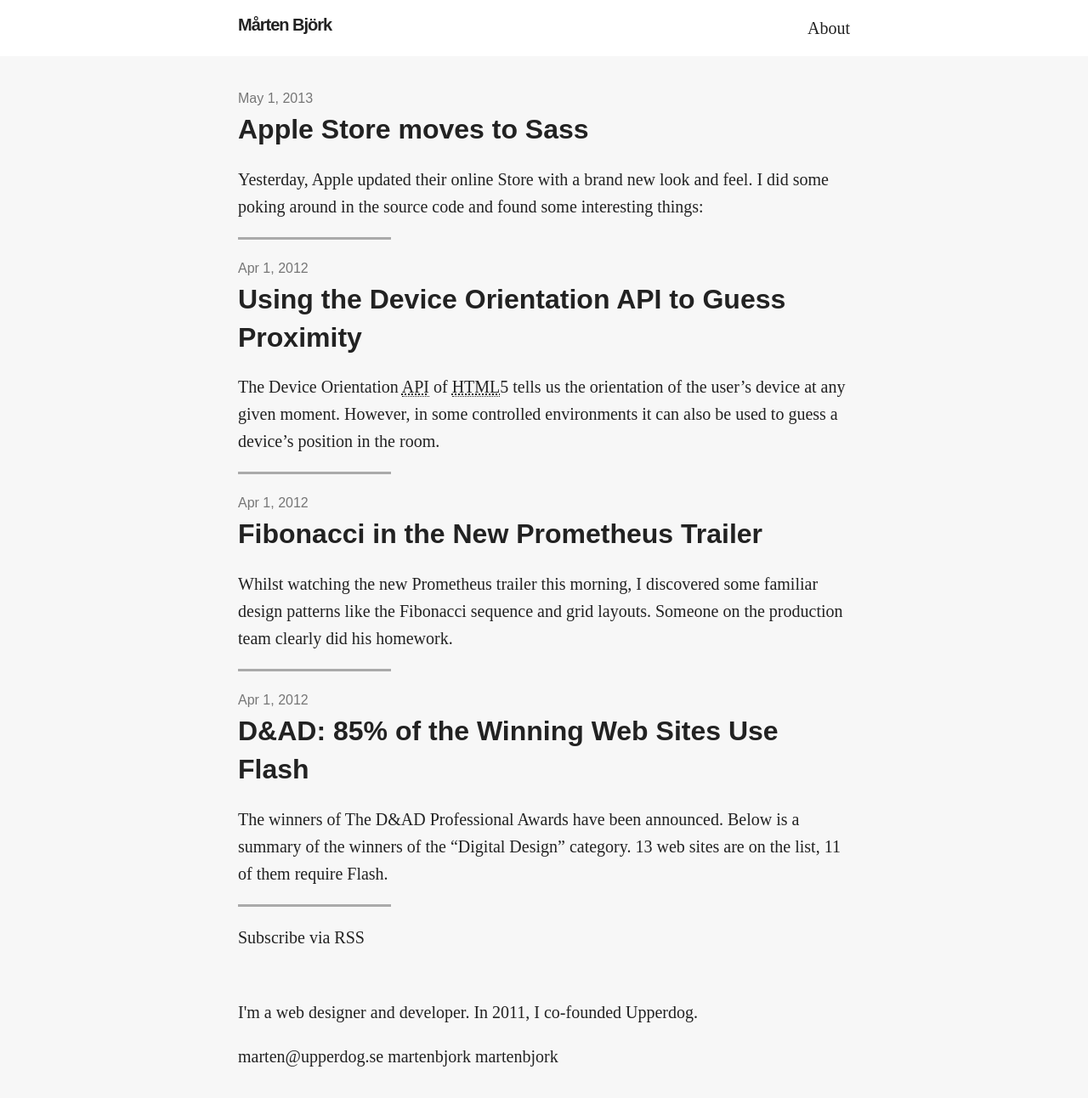
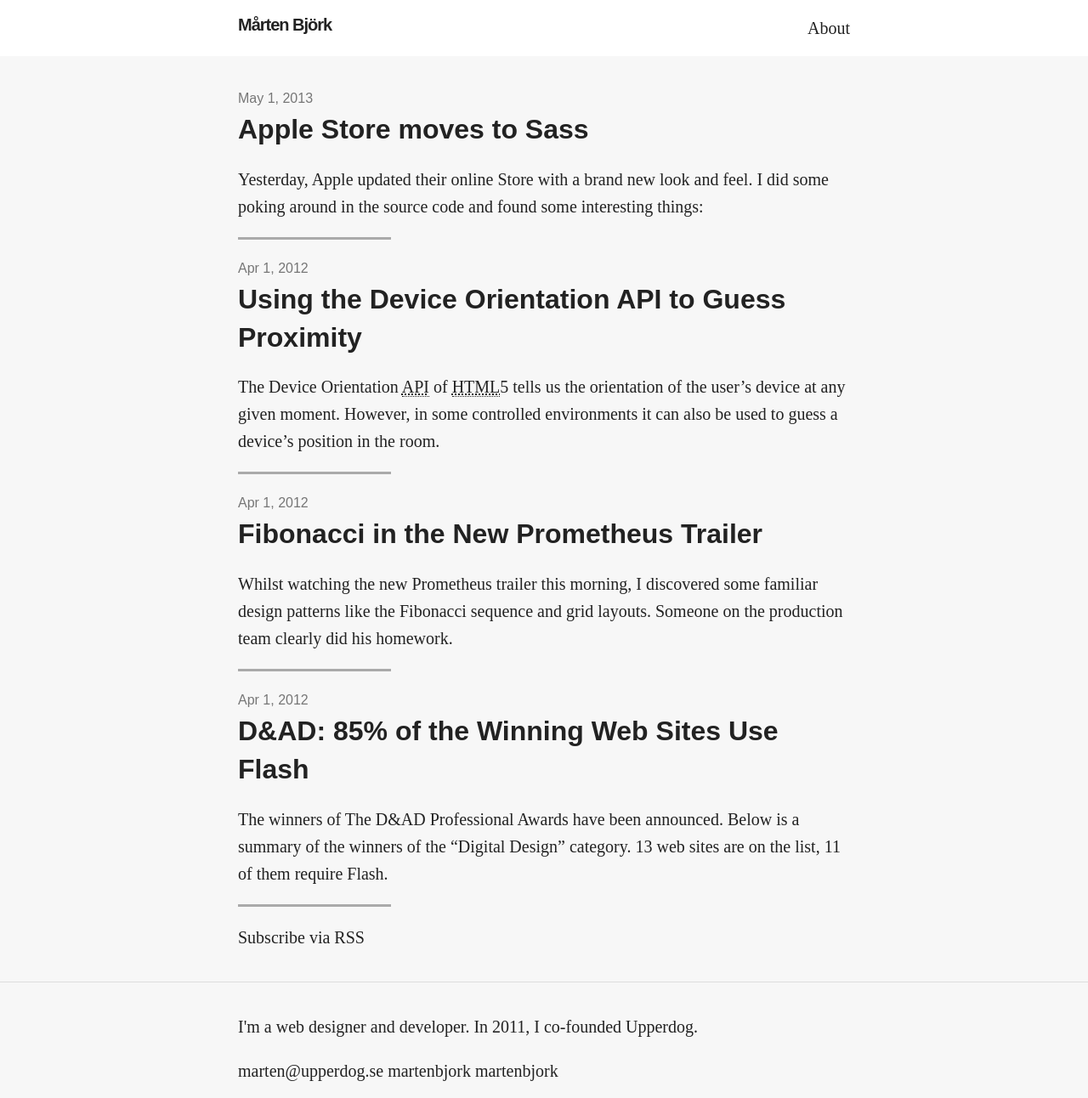
Before and after one commit to pavopax/pavopax.github.io, a Jekyll site: the page built from index.html, in a window 1280 px wide. Shown: the whole page at 85% size. Built offline with Jekyll 4.4.1, drawn with Linux system fonts in a browser that asks for light colours; some web fonts are replaced; before the commit the page ends 1259 px from its top, so only the background shows below that.

Commit message:
Template improvements

```diff
--- a/_includes/footer.html
+++ b/_includes/footer.html
@@ -1,4 +1,5 @@
-<footer class="site-footer" role="contentinfo">
+    </main>
+    <footer class="site-footer outer" role="contentinfo">
         <div class="inner">
             <p class="text">{{ site.description }}</p>
 
@@ -13,3 +14,5 @@
             {% endif %}
         </div>
     </footer>
+</body>
+</html>
--- a/_includes/header.html
+++ b/_includes/header.html
@@ -25,3 +25,4 @@
             </nav>
         </div>
     </header>
+    <main class="main">
--- a/css/main.scss
+++ b/css/main.scss
@@ -32,6 +32,10 @@
 }
 
 /* Layout components */
+.main {
+    min-height: 800px;
+    min-height: 90vh;
+}
 .outer {
     padding: 1rem 0;
 }
@@ -112,6 +116,9 @@
 }
 
 /* Footer */
+.site-footer {
+    border-top: 1px solid #ddd;
+}
 
 /* Specials */
 .post-list {
```
Lines whose indentation alone changed are shown as unchanged.
